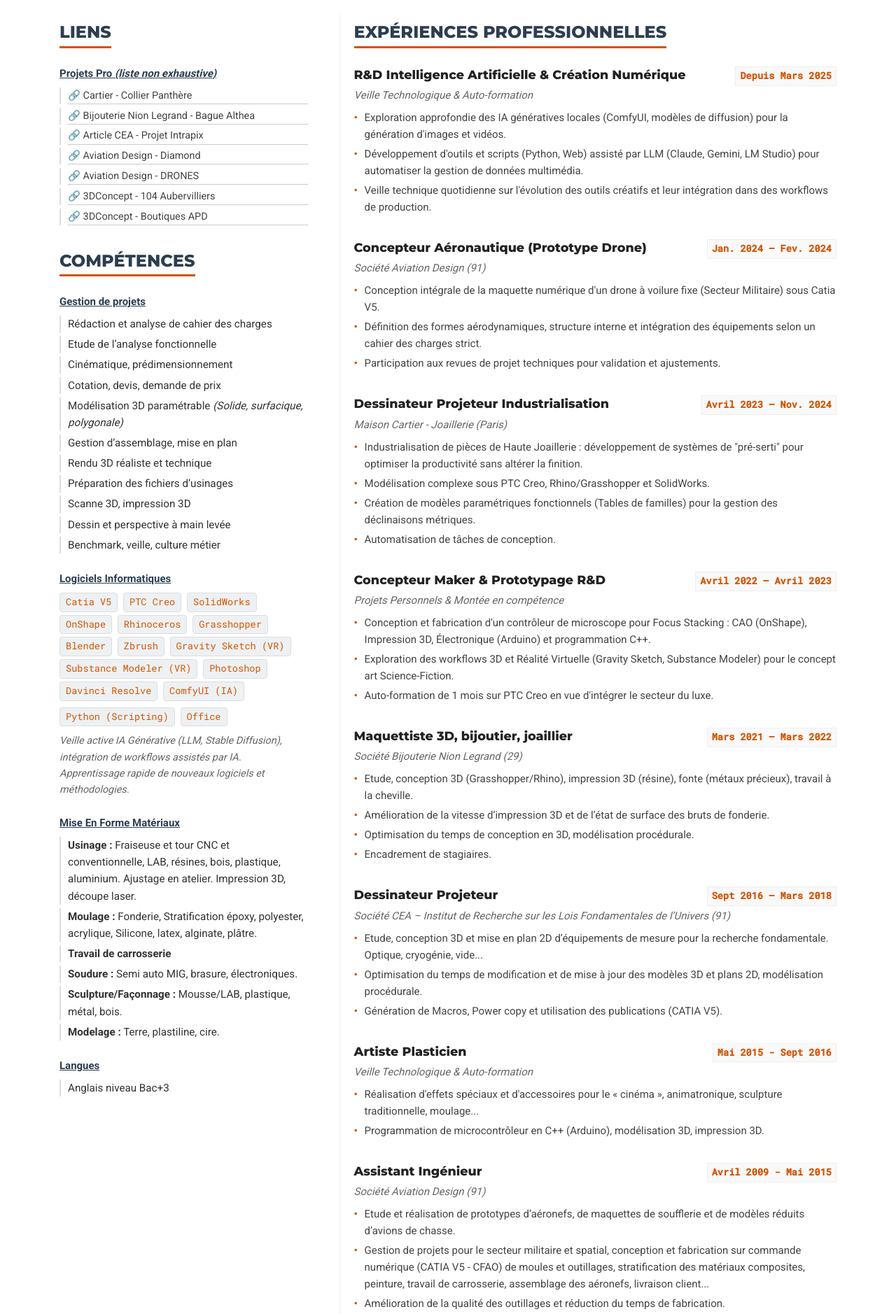
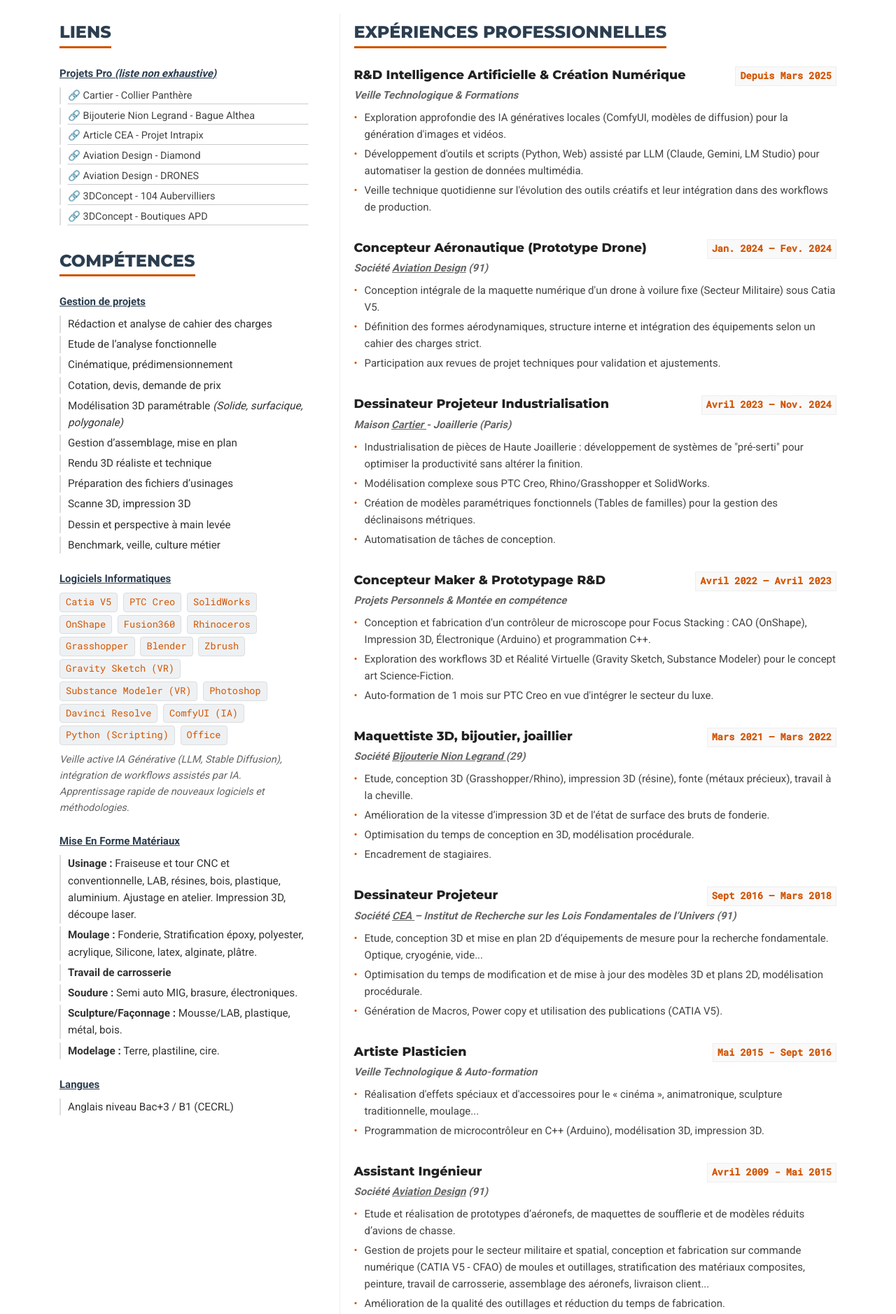
Before and after one commit to hardythomas-pro/cv, a plain HTML site: page index.html in a window 1280 px wide. Shown: the part 660-2538 px from the top of the page at 70% size. Drawn offline with Linux system fonts and the light colour scheme.

Commit message:
Add files via upload
update5

```diff
--- a/index.html
+++ b/index.html
@@ -158,6 +158,7 @@
             border: 1px solid #ddd;
         }
 
+
         .software-bonus { font-style: italic; font-size: 0.9rem; margin-top: 5px; color: #666;}
 
         /* ==================== MAIN CONTENT ==================== */
@@ -170,7 +171,7 @@
         .edu-card { margin-bottom: 1.5rem; position: relative; }
 
         .job-header { display: flex; justify-content: space-between; align-items: baseline; flex-wrap: wrap; }
-        .job-company { font-style: italic; color: #666; font-weight: 500; margin-bottom: 5px; }
+        .job-company { font-style: italic; color: #666; font-weight: 500; margin-bottom: 5px; font-weight: bold; }
 
         .job-date {
             font-family: var(--font-tech);
@@ -187,7 +188,7 @@
             position: relative; padding-left: 15px; margin-bottom: 4px; color: #444;
         }
         .job-desc ul li::before {
-            content: '•'; position: absolute; left: 0; color: var(--accent-color); font-weight: bold;
+            content: '•'; position: absolute; left: 0; color: var(--accent-color); font-weight: bold,;
         }
 
         .edu-details {
@@ -435,16 +436,17 @@
                     <span class="skill-title">Logiciels Informatiques</span>
                     <div class="software-text">
                         <!-- CAO / 3D -->
-                        <span>Catia V5</span> <span>PTC Creo</span> <span>SolidWorks</span> <span>OnShape</span>
+                        <span>Catia V5</span> <span>PTC Creo</span> <span>SolidWorks</span> <span>OnShape</span> <span>Fusion360</span>
                         <span>Rhinoceros</span> <span>Grasshopper</span>
                         <!-- Artistique / VR -->
                         <span>Blender</span> <span>Zbrush</span> <span>Gravity Sketch (VR)</span> <span>Substance Modeler (VR)</span>
                         <!-- Image / IA -->
                         <span>Photoshop</span> <span>Davinci Resolve</span> <span>ComfyUI (IA)</span>
-                    </div>
-                    <div class="software-text" style="margin-top:5px;">
                         <span>Python (Scripting)</span> <span>Office</span>
                     </div>
+
+
+
                     <div class="software-bonus">
                         Veille active IA Générative (LLM, Stable Diffusion), intégration de workflows assistés par IA. Apprentissage rapide de nouveaux logiciels et méthodologies.
                     </div>
@@ -465,7 +467,8 @@
                  <div class="skill-group">
                     <span class="skill-title">Langues</span>
                     <ul class="simple-list">
-                        <li>Anglais niveau Bac+3</li>
+                        <li>Anglais niveau Bac+3 / B1 (CECRL)</li>
+
                     </ul>
                 </div>
 
@@ -485,7 +488,7 @@
                         <h3>R&D Intelligence Artificielle & Création Numérique</h3>
                         <span class="job-date">Depuis Mars 2025</span>
                     </div>
-                    <div class="job-company">Veille Technologique & Auto-formation</div>
+                    <div class="job-company">Veille Technologique & Formations</div>
                     <div class="job-desc">
                         <ul>
                             <li>Exploration approfondie des IA génératives locales (ComfyUI, modèles de diffusion) pour la génération d'images et vidéos.</li>
@@ -501,7 +504,7 @@
                         <h3>Concepteur Aéronautique (Prototype Drone)</h3>
                         <span class="job-date">Jan. 2024 – Fev. 2024</span>
                     </div>
-                    <div class="job-company">Société Aviation Design (91)</div>
+                    <div class="job-company">Société <u>Aviation Design</u>  (91)</div>
                     <div class="job-desc">
                         <ul>
                             <li>Conception intégrale de la maquette numérique d'un drone à voilure fixe (Secteur Militaire) sous Catia V5.</li>
@@ -517,7 +520,7 @@
                         <h3>Dessinateur Projeteur Industrialisation</h3>
                         <span class="job-date">Avril 2023 – Nov. 2024</span>
                     </div>
-                    <div class="job-company">Maison Cartier - Joaillerie (Paris)</div>
+                    <div class="job-company">Maison  <u> Cartier  </u>  - Joaillerie (Paris)</div>
                     <div class="job-desc">
                         <ul>
                             <li>Industrialisation de pièces de Haute Joaillerie : développement de systèmes de "pré-serti" pour optimiser la productivité sans altérer la finition.</li>
@@ -549,7 +552,7 @@
                         <h3>Maquettiste 3D, bijoutier, joaillier</h3>
                         <span class="job-date">Mars 2021 – Mars 2022</span>
                     </div>
-                    <div class="job-company">Société Bijouterie Nion Legrand (29)</div>
+                    <div class="job-company">Société  <u> Bijouterie Nion Legrand </u>  (29)</div>
                     <div class="job-desc">
                         <ul>
                             <li>Etude, conception 3D (Grasshopper/Rhino), impression 3D (résine), fonte (métaux précieux), travail à la cheville.</li>
@@ -565,7 +568,7 @@
                         <h3>Dessinateur Projeteur</h3>
                         <span class="job-date">Sept 2016 – Mars 2018</span>
                     </div>
-                    <div class="job-company">Société CEA – Institut de Recherche sur les Lois Fondamentales de l’Univers (91)</div>
+                    <div class="job-company">Société <u>CEA </u>  – Institut de Recherche sur les Lois Fondamentales de l’Univers (91)</div>
                     <div class="job-desc">
                         <ul>
                             <li>Etude, conception 3D et mise en plan 2D d’équipements de mesure pour la recherche fondamentale. Optique, cryogénie, vide...</li>
@@ -594,7 +597,7 @@
                         <h3>Assistant Ingénieur</h3>
                         <span class="job-date">Avril 2009 - Mai 2015</span>
                     </div>
-                    <div class="job-company">Société Aviation Design (91)</div>
+                    <div class="job-company">Société <u> Aviation Design</u>  (91)</div>
                     <div class="job-desc">
                         <ul>
                             <li>Etude et réalisation de prototypes d’aéronefs, de maquettes de soufflerie et de modèles réduits d’avions de chasse.</li>
@@ -609,7 +612,7 @@
                         <h3>Dessinateur Projeteur</h3>
                         <span class="job-date">Sept 2006 – Mars 2009</span>
                     </div>
-                    <div class="job-company">Société 3DConcept (91)</div>
+                    <div class="job-company">Société  <u> 3DConcept </u>  (91)</div>
                     <div class="job-desc">
                         <ul>
                             <li>Conception, fourniture et pose d’ouvrages métalliques (Hôpital Cochin, 104, boutiques APD...)</li>
@@ -671,8 +674,8 @@
             <div class="interest-tags">
                 <!-- Côté Tech & Maker -->
                 <span class="interest-item">🤖 Électronique & Arduino</span>
-                <span class="interest-item">🧠 IA Générative & Workflows</span>
-                <span class="interest-item">🔨 DIY & Restauration Mécanique</span>
+                <span class="interest-item">🧠 IA Générative & Sciences</span>
+                <span class="interest-item">🔨 DIY & Bricolage</span>
 
                 <!-- Côté Artistique & Précision -->
                 <span class="interest-item">🎨 Sculpture Traditionnelle</span>
@@ -680,7 +683,7 @@
                 <span class="interest-item">🎵 Pratique Musicale & MAO</span>
 
                 <!-- Côté Sport -->
-                 <span class="interest-item">🏃 Course / Entretien Physique</span>
+                 <span class="interest-item">🏃 Course & Entretien Physique</span>
 
             </div>
         </footer>
```
